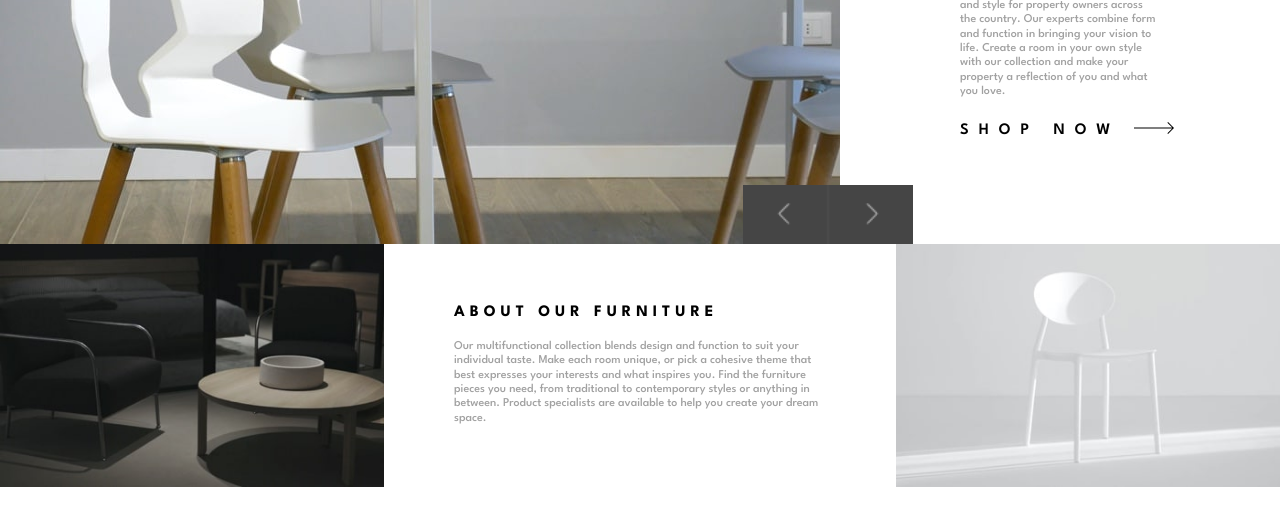
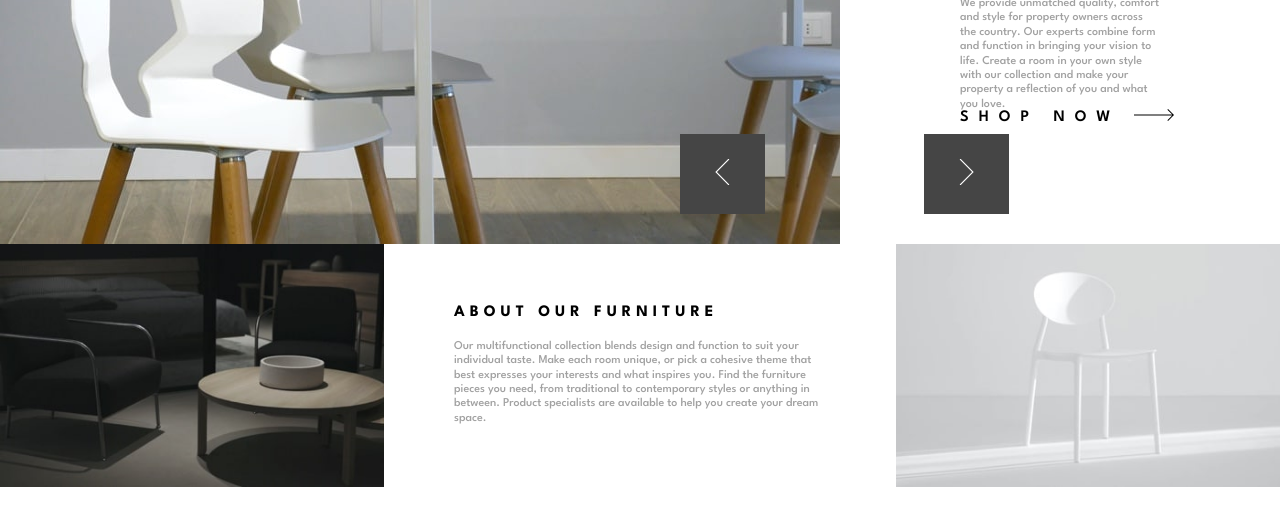
Before and after one commit to LouiseClaughton/Room-Homepage, a plain HTML site: page index.html in a window 1280 px wide. Shown: the part 290-800 px from the top of the page. Drawn offline with Linux system fonts and the light colour scheme.

Commit message:
changed positioning of the shop now button so it is consistent across slides. added ability to change slides with arrow keys

```diff
--- a/app.js
+++ b/app.js
@@ -21,3 +21,15 @@ function showSlides(n) {
   }
   slides[slideIndex-1].style.display = "grid";
 }
+
+document.addEventListener('keydown', function(event) {
+  if (event.key === "ArrowLeft") {
+    plusSlides(-1);
+  }
+});
+
+document.addEventListener('keydown', function(event) {
+  if (event.key === "ArrowRight") {
+    plusSlides(+1);
+  }
+});
--- a/index.html
+++ b/index.html
@@ -25,9 +25,7 @@
 
         <!--Image Carousel & Header Section-->
 
-            <!--Previous Button-->
-            <a class="prev-button" onclick="plusSlides(-1)"><img src="images/icon-arrow-left.png" style="width: 85px;"></a>
-
+        <a class="prev-button" onclick="plusSlides(-1)"><img src="images/icon-angle-left.svg" style="width: 15px; background-color: hsl(0, 0%, 27%); padding: 25px 35px;"></a>
                 <!-- Slide 1 -->
 
                 <div class="imageSlide hero-image">
@@ -74,8 +72,7 @@
                     </div>
                   </div>
 
-            <!--Next Button-->
-            <a class="next-button" onclick="plusSlides(+1)"><img src="images/icon-arrow-right.png" style="width: 85px;"></a>
+                  <a class="next-button" onclick="plusSlides(+1)"><img src="images/icon-angle-right.svg" style="width: 15px; background-color: hsl(0, 0%, 27%); padding: 25px 35px;"></a>
 
             <!-- About Section -->
 
--- a/style.css
+++ b/style.css
@@ -64,8 +64,6 @@ li {
 }
 
 .hero-image { /* Makes the image fill the grid area container */
-    width: 100%;
-    height: 100%;
     object-fit: cover;
 }
 
@@ -82,18 +80,26 @@ li {
 
 .prev-button {
     grid-column: 3 / 4; /* Align the arrow button in the space between the start of column 3 and the start of column 4 */
-    grid-row: 2; /* Align in row 2 */
-    position: relative;
-    bottom: 59px; /* Puts the arrow button in line with the bottom of the header image */
-    right: 25px;
+    grid-row: 1; /* Align in row 1 */
+    position: absolute;
+    bottom: 296px;
+    right: 515px;
+    background-color: hsl(0, 0%, 27%);
+    z-index: 2;
+}
+
+.prev-button:hover {
+    background-color: hsl(0, 0%, 63%);
+    z-index: 2;
 }
 
 .next-button {
     grid-column: 3 / 4;
     grid-row: 2;
-    position: relative;
-    bottom: 59px;
-    left: 60px; /* Stops the prev and next button from overlapping, causing visual issues */
+    position: absolute;
+    bottom: 296px; /* Align the button with the bottom of the header image */
+    left: 924px;
+    background-color: hsl(0, 0%, 27%)
 }
 
 /****About Section ****/
@@ -162,6 +168,7 @@ li {
     margin-left: 120px; /* Align with heading */
     margin-right: 120px;
     line-height: 1.2;
+    height: 90px; /* Makes the SHOP NOW button not move as the text gets longer */
 }
 
 /**** Buttons ****/
```
